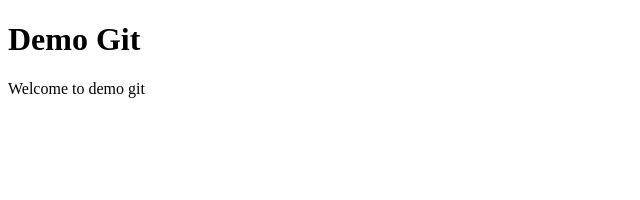
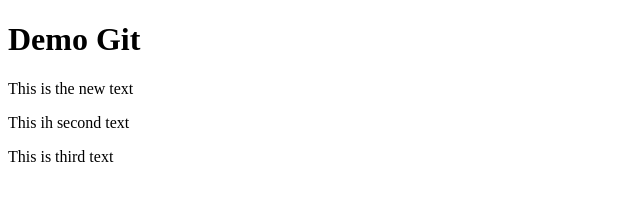
Before and after one commit to aphiwat03/backend, a plain HTML site: page index.html in a window 1280 px wide. Shown: the whole page, without its empty margins (0-640 px from the left). Drawn offline with Linux system fonts and the light colour scheme.

Commit message:
Add new texts

```diff
--- a/index.html
+++ b/index.html
@@ -3,6 +3,8 @@
 <head><title>Demo git</title></head>
 <body>
     <h1>Demo Git</h1>
-    <p>Welcome to demo git</p>
+    <p>This is the new text</p>
+    <p>This ih second text</p>
+    <p>This is third text</p>
 </body>
 </html>
```
